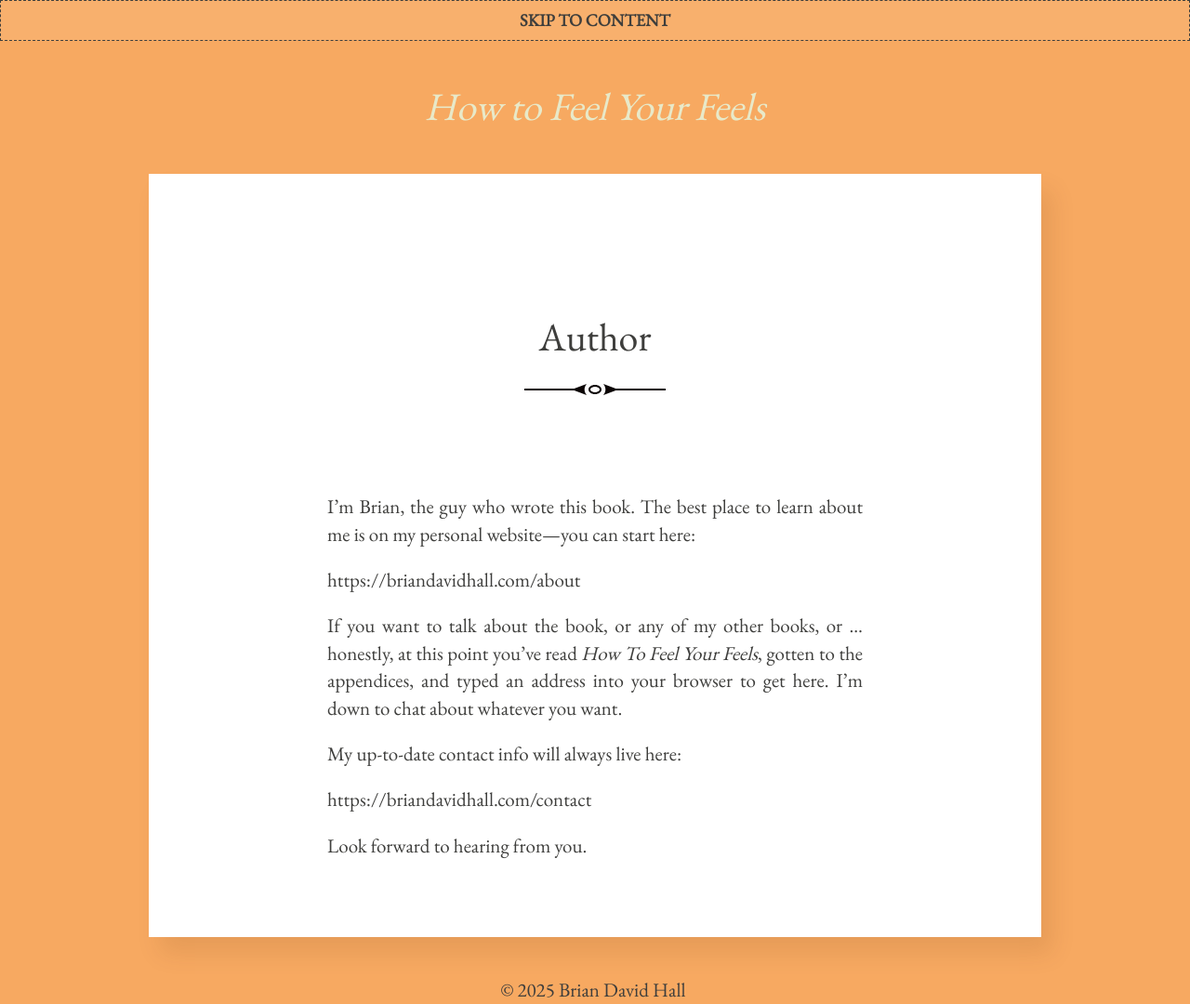
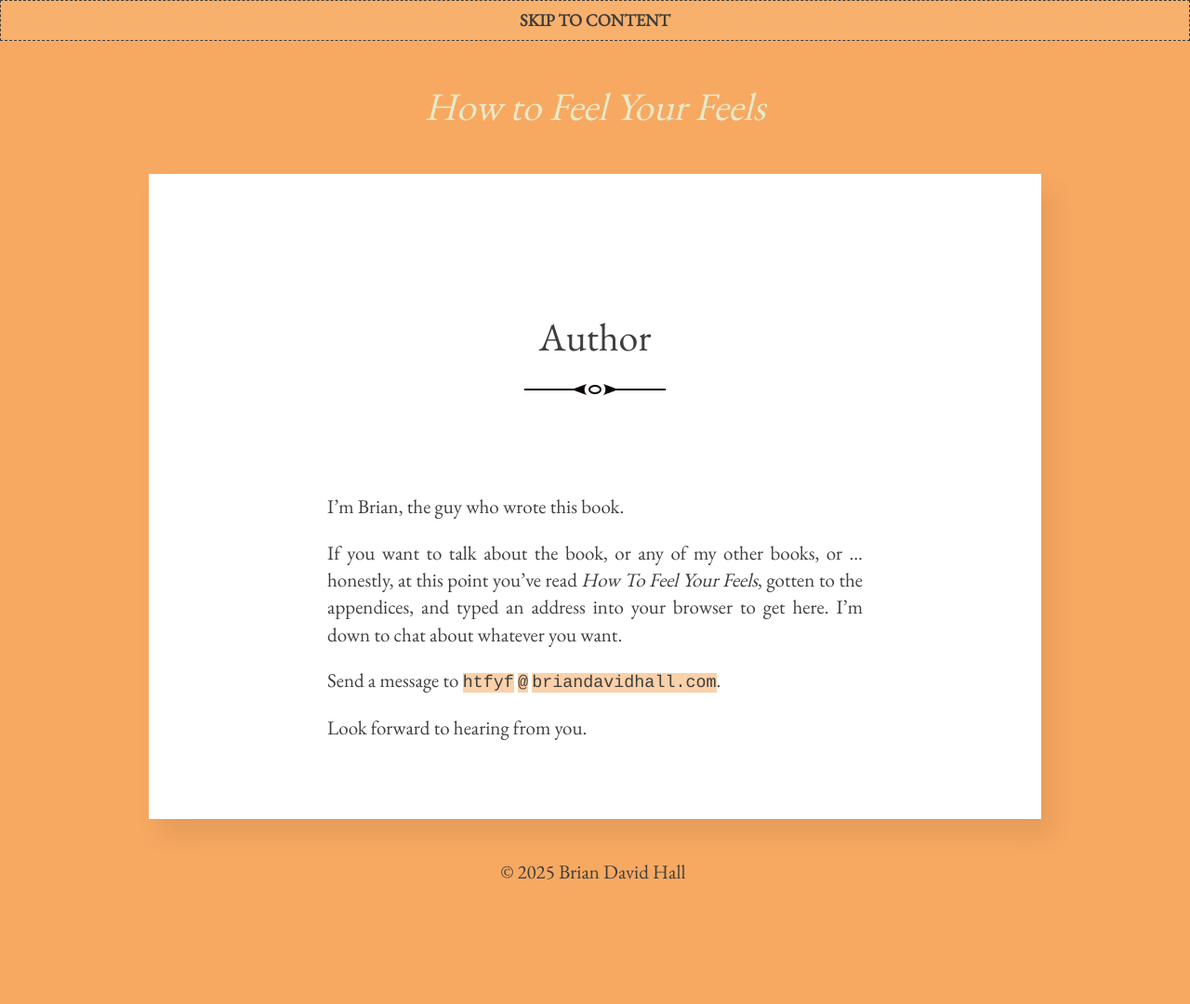
Before and after one commit to bruab/howtofeelyourfeels.com, a Jekyll site: the page built from author.md, in a window 1280 px wide. Shown: the whole page at 93% size. Built offline with Jekyll 4.4.1, drawn with Linux system fonts in a browser that asks for light colours; comment, search, counter and statistics services are not loaded; after the commit the page ends 953 px from its top, so only the background shows below that.

Commit message:
update author info

```diff
--- a/author.md
+++ b/author.md
@@ -3,14 +3,10 @@ layout: post
 title: "Author"
 ---
 
-I'm Brian, the guy who wrote this book. The best place to learn about me is on my personal website—you can start here:
-
-https://briandavidhall.com/about
+I'm Brian, the guy who wrote this book.
 
 If you want to talk about the book, or any of my other books, or ... honestly, at this point you've read _How To Feel Your Feels_, gotten to the appendices, and typed an address into your browser to get here. I'm down to chat about whatever you want.
 
-My up-to-date contact info will always live here:
-
-https://briandavidhall.com/contact
+Send a message to `htfyf` `@` `briandavidhall.com`.
 
 Look forward to hearing from you.
```
